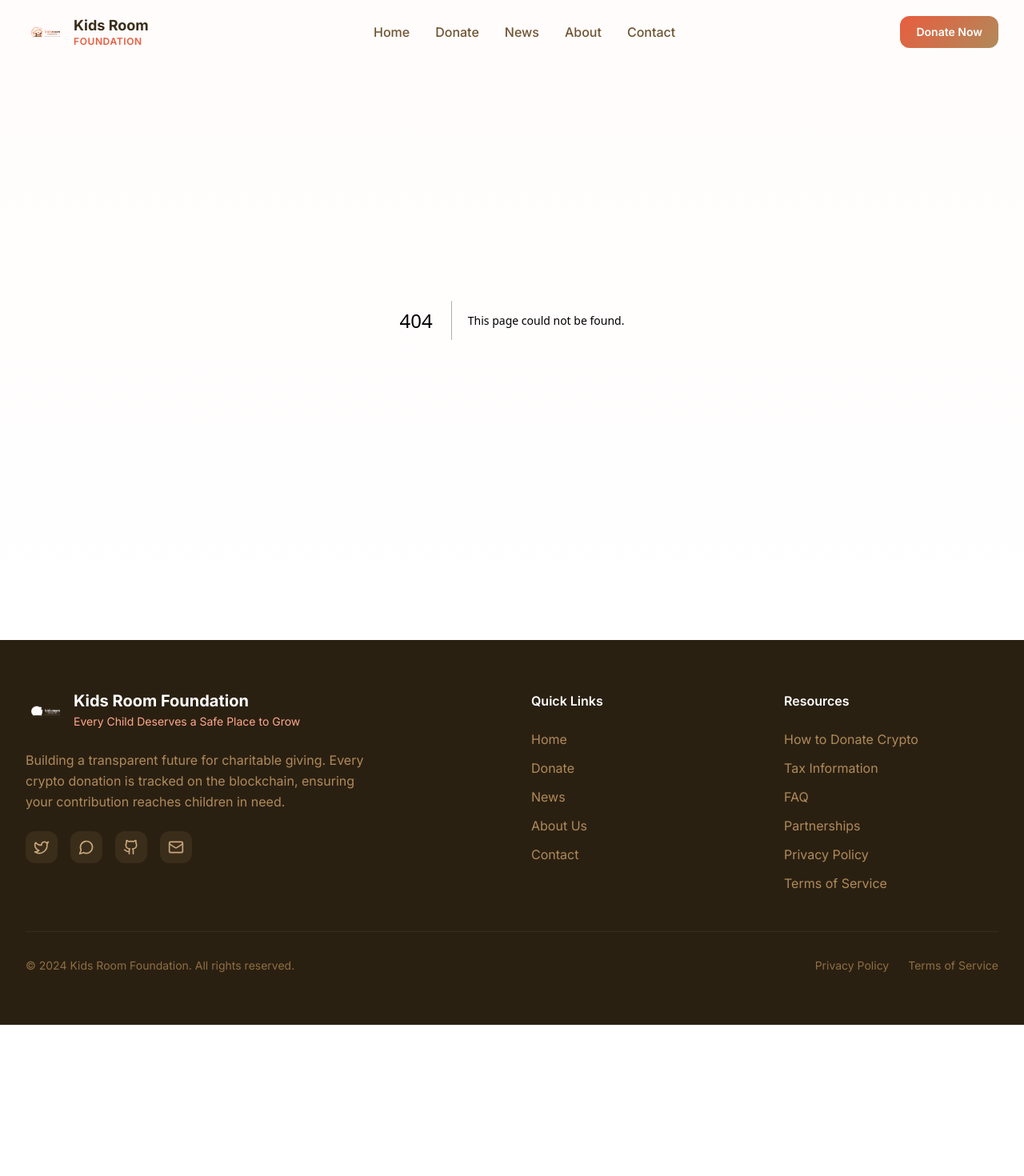
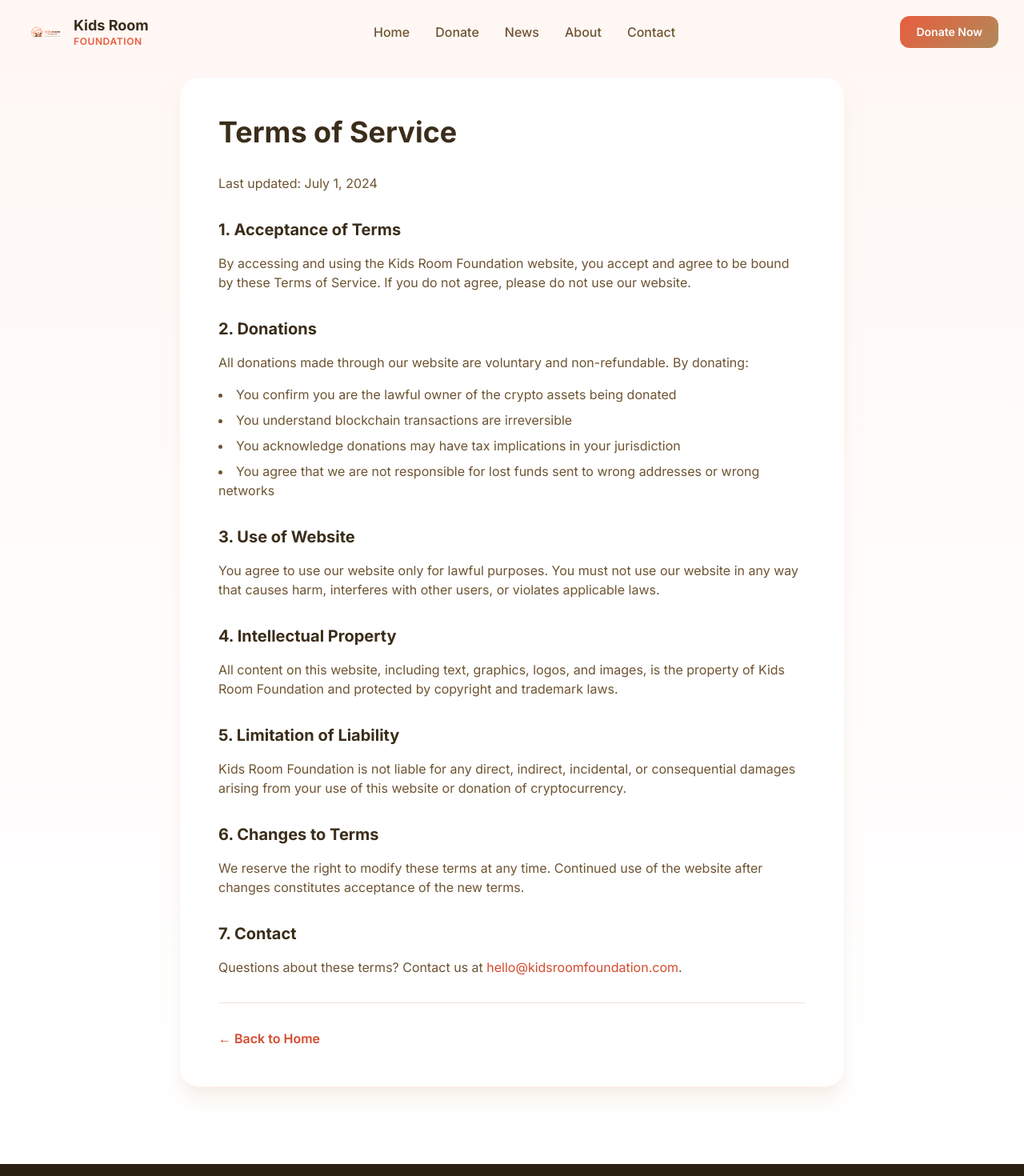
Before and after one commit to lonewolfark/kidsroomfoundation, a Next.js app: page /terms in a window 1280 px wide. Before the commit this address had no page. Shown: the top 1470 px of the page at 80% size. Before the commit the page ends 1281 px from the top, so only its background shows below. Built offline with nearby package versions, Linux system fonts and the light colour scheme.

Commit message:
Create page.tsx

```diff
--- /dev/null
+++ b/app/terms/page.tsx
@@ -0,0 +1,95 @@
+import Link from 'next/link'
+
+export const metadata = {
+  title: 'Terms of Service - Kids Room Foundation',
+  description: 'Terms of service for Kids Room Foundation website.',
+}
+
+export default function TermsPage() {
+  return (
+    <div className="pt-24 pb-24">
+      <div className="max-w-4xl mx-auto px-4 sm:px-6 lg:px-8">
+        <div className="bg-white rounded-3xl shadow-xl shadow-earth-100/50 border border-coral-100/50 p-8 md:p-12">
+          <h1 className="text-3xl md:text-4xl font-bold text-earth-800 mb-8">
+            Terms of Service
+          </h1>
+
+          <div className="prose prose-earth max-w-none">
+            <p className="text-earth-600 mb-6">
+              Last updated: July 1, 2024
+            </p>
+
+            <h2 className="text-xl font-bold text-earth-800 mt-8 mb-4">
+              1. Acceptance of Terms
+            </h2>
+            <p className="text-earth-600 mb-6">
+              By accessing and using the Kids Room Foundation website, you accept and agree to be bound
+              by these Terms of Service. If you do not agree, please do not use our website.
+            </p>
+
+            <h2 className="text-xl font-bold text-earth-800 mt-8 mb-4">
+              2. Donations
+            </h2>
+            <p className="text-earth-600 mb-4">
+              All donations made through our website are voluntary and non-refundable. By donating:
+            </p>
+            <ul className="list-disc list-inside text-earth-600 mb-6 space-y-2">
+              <li>You confirm you are the lawful owner of the crypto assets being donated</li>
+              <li>You understand blockchain transactions are irreversible</li>
+              <li>You acknowledge donations may have tax implications in your jurisdiction</li>
+              <li>You agree that we are not responsible for lost funds sent to wrong addresses or wrong networks</li>
+            </ul>
+
+            <h2 className="text-xl font-bold text-earth-800 mt-8 mb-4">
+              3. Use of Website
+            </h2>
+            <p className="text-earth-600 mb-6">
+              You agree to use our website only for lawful purposes. You must not use our website in any
+              way that causes harm, interferes with other users, or violates applicable laws.
+            </p>
+
+            <h2 className="text-xl font-bold text-earth-800 mt-8 mb-4">
+              4. Intellectual Property
+            </h2>
+            <p className="text-earth-600 mb-6">
+              All content on this website, including text, graphics, logos, and images, is the property
+              of Kids Room Foundation and protected by copyright and trademark laws.
+            </p>
+
+            <h2 className="text-xl font-bold text-earth-800 mt-8 mb-4">
+              5. Limitation of Liability
+            </h2>
+            <p className="text-earth-600 mb-6">
+              Kids Room Foundation is not liable for any direct, indirect, incidental, or consequential
+              damages arising from your use of this website or donation of cryptocurrency.
+            </p>
+
+            <h2 className="text-xl font-bold text-earth-800 mt-8 mb-4">
+              6. Changes to Terms
+            </h2>
+            <p className="text-earth-600 mb-6">
+              We reserve the right to modify these terms at any time. Continued use of the website
+              after changes constitutes acceptance of the new terms.
+            </p>
+
+            <h2 className="text-xl font-bold text-earth-800 mt-8 mb-4">
+              7. Contact
+            </h2>
+            <p className="text-earth-600 mb-6">
+              Questions about these terms? Contact us at{' '}
+              <a href="mailto:hello@kidsroomfoundation.com" className="text-coral-600 hover:underline">
+                hello@kidsroomfoundation.com
+              </a>.
+            </p>
+          </div>
+
+          <div className="mt-8 pt-8 border-t border-earth-100">
+            <Link href="/" className="text-coral-600 font-semibold hover:text-coral-700 transition-colors">
+              ← Back to Home
+            </Link>
+          </div>
+        </div>
+      </div>
+    </div>
+  )
+}
```
